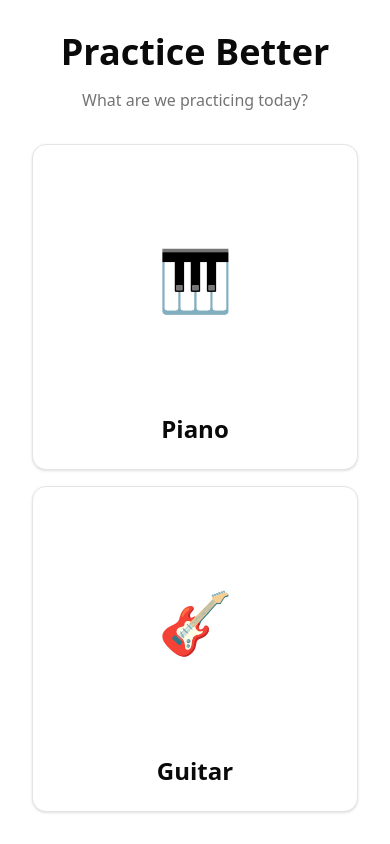
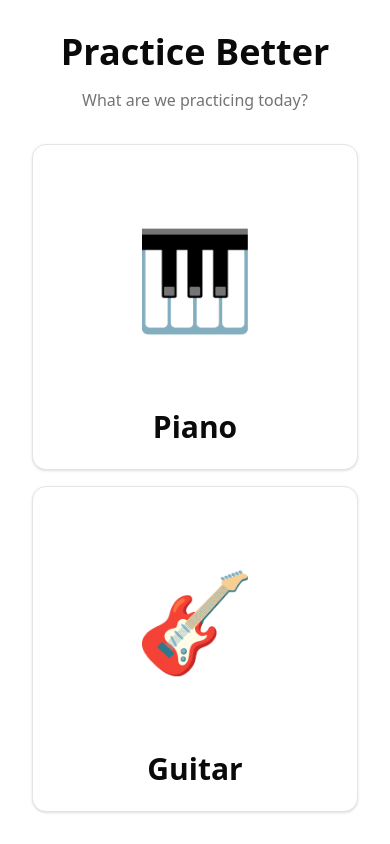
Before and after one commit to calebschoepp/practice, a React (Vite) app: page / in a window 390 px wide. Built offline with nearby package versions, Linux system fonts and the light colour scheme.

Commit message:
refactor: adjust instrument card sizes for better mobile UX

```diff
--- a/src/App.tsx
+++ b/src/App.tsx
@@ -7,19 +7,19 @@ export function App() {
       <h1 className="text-4xl font-bold text-center mb-4">Practice Better</h1>
       <p className="text-center text-muted-foreground mb-8">What are we practicing today?</p>
 
-      <div className="grid grid-cols-1 md:grid-cols-2 gap-4 max-w-2xl mx-auto">
+      <div className="grid grid-cols-1 md:grid-cols-2 gap-4 max-w-sm md:max-w-xl mx-auto">
         <Card className="cursor-pointer hover:bg-accent transition-colors aspect-square flex flex-col items-center justify-center p-6">
           <div className="flex-1 flex items-center justify-center">
-            <div className="text-6xl">🎹</div>
+            <div className="text-8xl">🎹</div>
           </div>
-          <div className="text-2xl font-semibold text-center">Piano</div>
+          <div className="text-3xl font-semibold text-center">Piano</div>
         </Card>
 
         <Card className="cursor-pointer hover:bg-accent transition-colors aspect-square flex flex-col items-center justify-center p-6">
           <div className="flex-1 flex items-center justify-center">
-            <div className="text-6xl">🎸</div>
+            <div className="text-8xl">🎸</div>
           </div>
-          <div className="text-2xl font-semibold text-center">Guitar</div>
+          <div className="text-3xl font-semibold text-center">Guitar</div>
         </Card>
       </div>
     </div>
```
